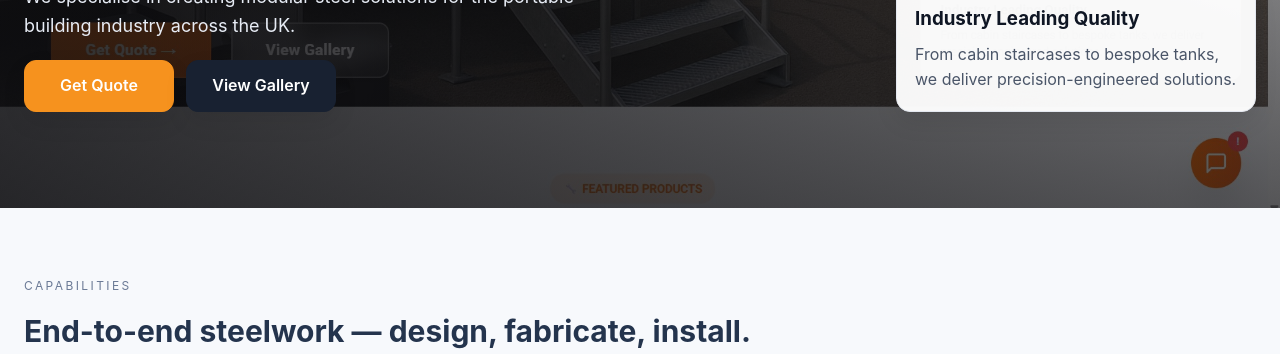
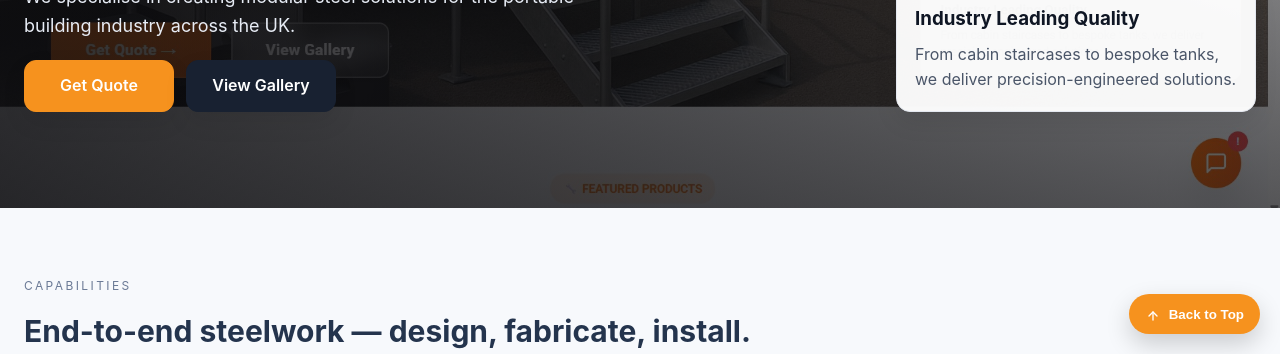
Before and after one commit to websmartshubhamk/bulldogsteelfabrications.net, a website: page website/index.html in a window 1280 px wide. Shown: the part 446-800 px from the top of the page. Drawn offline with Linux system fonts and the light colour scheme; files whose address does not match are found by name.

Commit message:
Show Back to Top button only near page bottom

```diff
--- a/website/assets/js/main.js
+++ b/website/assets/js/main.js
@@ -62,4 +62,24 @@ function initDropdowns() {
 document.addEventListener('DOMContentLoaded', () => {
   initNav();
   initDropdowns();
+
+  // Back to Top FAB appears near page bottom
+  const fab = document.createElement('button');
+  fab.className = 'back-to-top-fab';
+  fab.setAttribute('type', 'button');
+  fab.setAttribute('aria-label', 'Back to top');
+  fab.innerHTML = '<svg viewBox="0 0 24 24" fill="none" stroke="currentColor" stroke-width="2" stroke-linecap="round" stroke-linejoin="round"><polyline points="18 15 12 9 6 15"></polyline><line x1="12" y1="9" x2="12" y2="21"></line></svg><span>Back to Top</span>';
+  document.body.appendChild(fab);
+
+  const toggleFab = () => {
+    const nearBottom = window.innerHeight + window.scrollY >= document.documentElement.scrollHeight - 200;
+    fab.classList.toggle('visible', nearBottom);
+  };
+
+  fab.addEventListener('click', () => {
+    window.scrollTo({ top: 0, behavior: 'smooth' });
+  });
+
+  window.addEventListener('scroll', toggleFab, { passive: true });
+  toggleFab();
 });
--- a/website/assets/styles.css
+++ b/website/assets/styles.css
@@ -312,6 +312,24 @@ select { appearance: none; background-image: linear-gradient(45deg, transparent
 .tag-list small { color: var(--muted); }
 .profile-card h3 { margin: 0; color: var(--text); }
 
+.back-to-top-fab {
+  position: fixed;
+  right: 20px;
+  bottom: 20px;
+  background: var(--accent);
+  color: #fff;
+  border: none;
+  border-radius: 999px;
+  padding: 12px 16px;
+  font-weight: 700;
+  box-shadow: 0 10px 25px rgba(0, 0, 0, 0.18);
+  cursor: pointer;
+  display: none;
+  z-index: 50;
+}
+.back-to-top-fab.visible { display: inline-flex; align-items: center; gap: 8px; }
+.back-to-top-fab svg { width: 16px; height: 16px; }
+
 @media (max-width: 720px) {
   .main-nav { flex-wrap: wrap; gap: 12px; }
   .nav-links { width: 100%; justify-content: flex-start; flex-wrap: wrap; }
```
